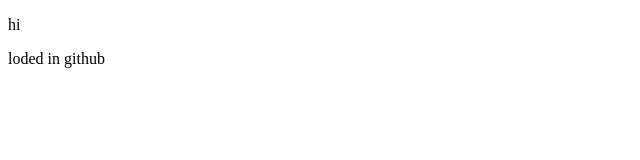
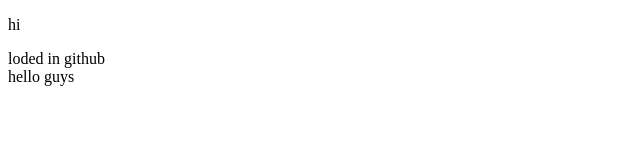
Before and after one commit to golshadi/firstproject, a plain HTML site: page index.html in a window 1280 px wide. Shown: the full height of the page, 0-640 px from the left. Drawn offline with Linux system fonts and the light colour scheme.

Commit message:
update index in local

```diff
--- a/index.html
+++ b/index.html
@@ -7,6 +7,9 @@
 
 	<p>hi</p>
 	loded in github
+	<div>
+		<span>hello guys</span>
+	</div>
 
 </body>
 </html>
```
